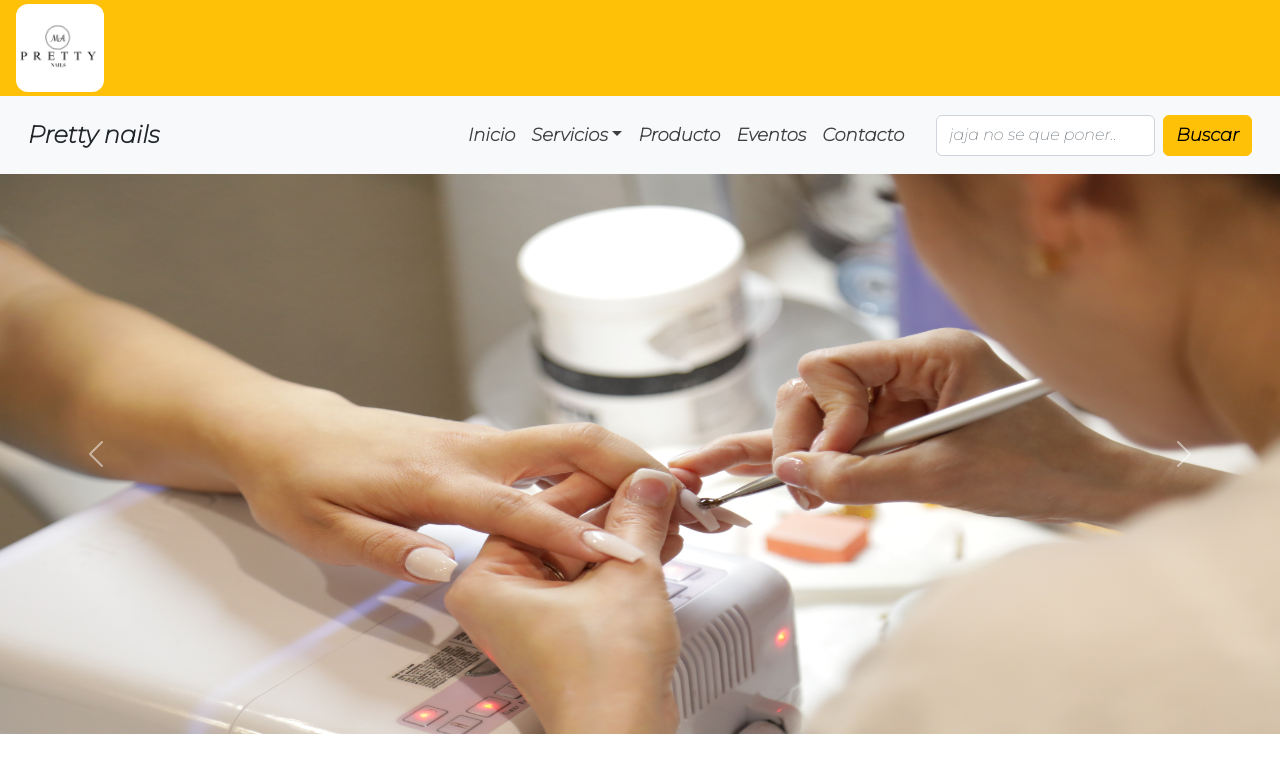
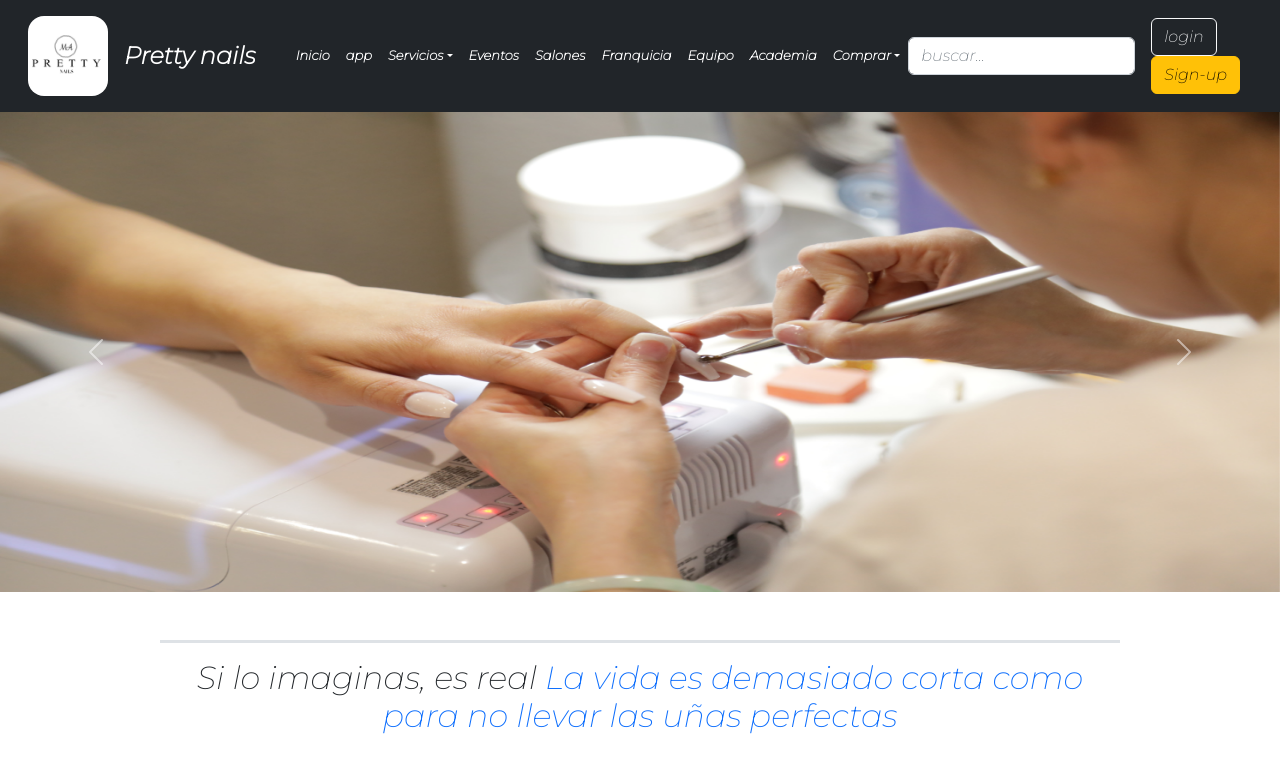
Before and after one commit to Crisppu/paginaPretty, a plain HTML site: page index.html in a window 1280 px wide. Shown: the top 757 px of the page. Drawn offline with nearby package versions, Linux system fonts and the light colour scheme.

Commit message:
modificacion del nav

```diff
--- a/css/style.css
+++ b/css/style.css
@@ -5,29 +5,33 @@ body{
 }
 
 .logo{
-    height: 6rem;
+    height: 5rem;
 }
 
 /*======================Menu=============*/
-#menu li > a{
-font-size: 18px;
+#menu a{
+font-size: 13px;
 font-weight: bolder;
-color: #3f3f3f;
 }
+
 #menu form > button{
 font-size: 18px;
 font-weight: bolder;
 }
+#menu li:hover{
+    box-shadow:0 -3px 0 0  rgb(184, 139, 17);
+}
 #menu a:hover{
-    box-shadow:0 -3px 0 0  rgba(0, 0, 0, 0.2);
+    color: #c78c19;
+}
 
-}
+
 /*======================imagenes carosuel=============*/
 .carousel-inner{
     max-height: 35rem;
 }
 #carousel-1,#carousel-2, #carousel-3{
-    max-height: 40rem;
+    max-height: 30rem;
     max-width: 100%;
 }
 #intro p{
@@ -70,7 +74,7 @@ font-weight: bolder;
 .row-servicios, p{
     text-align:left;
 }
-.imagenes-servicio, .imagenes3-servicio{
+.imagenes-servicio{
     width: 100% !important;
     height: 370px;
 }
@@ -79,10 +83,7 @@ font-weight: bolder;
 /*======================para pantalla pequeña=============*/
 
 @media(max-width:576px){
-    .logo{
-        margin-left: auto;
-        margin-right: auto;
-    }
+
     #carousel-2, #carousel-3{
         max-height: 15rem;
         max-width: 100%;
@@ -105,7 +106,7 @@ font-weight: bolder;
     .row-servicios, p{
         text-align:left;
     }
-    .imagenes-servicio, .imagenes3-servicio{
+    .imagenes-servicio{
         width: 100% ;
         height: 250px;
     }
--- a/index.html
+++ b/index.html
@@ -4,45 +4,38 @@
 <head>
     <meta charset="utf-8">
     <meta name="viewport" content="width=device-width, initial-scale=1">
-        <link
-            href="https://cdn.jsdelivr.net/npm/bootstrap@5.2.0/dist/css/bootstrap.min.css"
-            rel="stylesheet"
-            integrity="sha384-gH2yIJqKdNHPEq0n4Mqa/HGKIhSkIHeL5AyhkYV8i59U5AR6csBvApHHNl/vI1Bx"
-            crossorigin="anonymous">
-        <link rel="stylesheet" type="text/css" media="screen"
-            href="css/style.css" />
+    <link href="https://cdn.jsdelivr.net/npm/bootstrap@5.2.0/dist/css/bootstrap.min.css" rel="stylesheet"
+        integrity="sha384-gH2yIJqKdNHPEq0n4Mqa/HGKIhSkIHeL5AyhkYV8i59U5AR6csBvApHHNl/vI1Bx" crossorigin="anonymous">
+    <link rel="stylesheet" type="text/css" media="screen" href="css/style.css" />
     <title>Pretty nails</title>
 </head>
 
 
 <body>
-        <header class="container-fluid bg-warning d-flex justify-content-betweenp-0">
-            <img src="./imagenes/logoma.jpg" alt="logo de la empresa"class="logo p-1 rounded-4">
-        </header>
+    <header class="sticky-top">
         <!--menu-->
-        <nav class="navbar navbar-expand-lg navbar-light bg-light p-3"
-            id="menu">
+        <nav class="navbar navbar-expand-lg navbar-dark bg-dark p-3" id="menu">
             <div class="container-fluid">
-                <a class="navbar-brand"
-                    href="https://www.facebook.com/merlin.amores.1">
-                    <span class="text-dark fs-4 fw-bold">Pretty nails</span>
+                <img src="./imagenes/logoma.jpg" alt="logo de la empresa" class="logo rounded-4">
+                <a class="navbar-brand" href="https://www.facebook.com/merlin.amores.1">
+                    <span class="p-3 fs-4 fw-bold">Pretty nails</span>
                 </a>
-                <button class="navbar-toggler" type="button"
-                    data-bs-toggle="collapse"
-                    data-bs-target="#navbarSupportedContent"
-                    aria-controls="navbarSupportedContent" aria-expanded="false"
-                    aria-label="Toggle navigation">
+                <button class="navbar-toggler" type="button" data-bs-toggle="collapse"
+                    data-bs-target="#navbarSupportedContent" aria-controls="navbarSupportedContent"
+                    aria-expanded="false" aria-label="Toggle navigation">
                     <span class="navbar-toggler-icon"></span>
                 </button>
 
-                <div class="collapse navbar-collapse"
-                    id="navbarSupportedContent">
-                    <ul class="navbar-nav ms-auto me-4 mb-2 mb-lg-0">
-                        <li class="nav-item "><a class="nav-link active"
-                                aria-current="page" href="./index.html">Inicio</a></li>
+                <div class="collapse navbar-collapse" id="navbarSupportedContent">
+                    <ul class="navbar-nav me-auto me-4 mb-2 mb-lg-0">
+                        <li class="nav-item"><a class="nav-link active" aria-current="page"
+                                href="./index.html">Inicio</a></li>
+                        <li class="nav-item"><a class="nav-link active" aria-current="page" href="./index.html">app</a>
+                        </li>
                         <li class="nav-item dropdown"><a class="nav-link
-                                dropdown-toggle" href="#" role="button"
-                                data-bs-toggle="dropdown" aria-expanded="false">Servicios</a>
+                                    active
+                                    dropdown-toggle" href="#" role="button" data-bs-toggle="dropdown"
+                                aria-expanded="false">Servicios</a>
                             <ul class="dropdown-menu">
                                 <li><a class="dropdown-item" href="#">Esmaltado
                                         Permanente</a></li>
@@ -54,37 +47,55 @@
                         </li>
 
                         <li class="nav-item">
-                            <a class="nav-link" href="#">Producto</a>
+                            <a class="nav-link active" href="#">Eventos</a>
                         </li>
                         <li class="nav-item">
-                            <a class="nav-link" href="#">Eventos</a>
+                            <a class="nav-link active" href="#">Salones</a>
                         </li>
                         <li class="nav-item">
-                            <a class="nav-link" href="#">Contacto</a>
+                            <a class="nav-link active" href="#">Franquicia</a>
                         </li>
+                        <li class="nav-item">
+                            <a class="nav-link active" href="#">Equipo</a>
+                        </li>
+                        <li class="nav-item">
+                            <a class="nav-link active" href="#">Academia</a>
+                        </li>
+
+                        <li class="nav-item dropdown"><a class="nav-link
+                                    active
+                                    dropdown-toggle" href="#" role="button" data-bs-toggle="dropdown"
+                                aria-expanded="false">Comprar</a>
+                            <ul class="dropdown-menu">
+                                <li><a class="dropdown-item" href="#">productos</a></li>
+                                <li><a class="dropdown-item" href="#">servicios</a></li>
                             </ul>
-                    <form class="d-flex">
-                        <input class="form-control me-2" type="email"
-                            placeholder="jaja no se que poner.."
-                            aria-label="buscar">
+                        </li>
+
+
+                    </ul>
+                    <form class="col-12 col-lg-auto mb-3 mb-lg-0 me-lg-3" role="search">
+                        <input class="form-control me-2" type="search" placeholder="buscar..." aria-label="buscar">
+                    </form>
+                    <dvi>
+                        <button class="btn btn-outline-light me-2" type="button">login</button>
                         <button class="btn btn-warning
-                            btn-primary-outline-success" type="button">Buscar</button>
-                    </form>
+                                btn-primary-outline-success " type="button">Sign-up</button>
+                    </dvi>
+
                 </div>
             </div>
         </nav>
+    </header>
     <!--slider de imágenes-->
-        <div id="carouselExampleControls" class="carousel slide"
-            data-bs-ride="carousel">
+    <div id="carouselExampleControls" class="carousel slide" data-bs-ride="carousel">
         <div class="carousel-inner ">
             <div class="carousel-item active" data-bs-interval="3000">
-                    <img src="./imagenes/clienta02.png" class="d-block w-100"
-                        alt="tienda de ropa" id="carousel-1">
+                <img src="./imagenes/clienta02.png" class="d-block w-100" alt="tienda de ropa" id="carousel-1">
             </div>
 
             <div class="carousel-item w-100" data-bs-interval="3000">
-                    <img src="./imagenes/mani00.jpg" class="d-block w-100"
-                        alt="compras ropa" id="carousel-2">
+                <img src="./imagenes/mani00.jpg" class="d-block w-100" alt="compras ropa" id="carousel-2">
             </div>
 
             <div class="carousel-item" data-bs-interval="3000">
@@ -93,21 +104,21 @@
             </div>
 
         </div>
-            <button class="carousel-control-prev" type="button"
-                data-bs-target="#carouselExampleControls" data-bs-slide="prev">
+        <button class="carousel-control-prev" type="button" data-bs-target="#carouselExampleControls"
+            data-bs-slide="prev">
             <span class="carousel-control-prev-icon" aria-hidden="true"></span>
             <span class="visually-hidden">Previous</span>
         </button>
-            <button class="carousel-control-next" type="button"
-                data-bs-target="#carouselExampleControls" data-bs-slide="next">
+        <button class="carousel-control-next" type="button" data-bs-target="#carouselExampleControls"
+            data-bs-slide="next">
             <span class="carousel-control-next-icon" aria-hidden="true"></span>
             <span class="visually-hidden">Next</span>
         </button>
     </div>
     <!--intro-->
     <section class="w-75 mx-auto text-center pt-5" id="intro">
-            <h1 class="p-3 fs-2 border-top border-3">Si lo imaginas, es real<span
-                    class="text-primary"> La vida es demasiado corta como para
+        <h1 class="p-3 fs-2 border-top border-3">Si lo imaginas, es real<span class="text-primary"> La vida es demasiado
+                corta como para
                 no llevar las uñas perfectas</span></h1>
         <p class="p-3 fs-4"><span class="text-primary"> Pretty nails</span>
             te ara lucir bien </p>
@@ -120,7 +131,9 @@
                 <img src="./imagenes/mostrar.jpg" alt="uñas azules" width="340" height="250" class="imagenes-servicio">
                 <div>
                     <h3>Manicura</h3>
-                        <p>Tus manos hablan de tí! Cuídalas con nuestros servicios de manicura: limar y esmaltar, manicura básica, manicura SPA, etc.</p>
+                    <p>Tus manos hablan de tí! Cuídalas con nuestros
+                        servicios de manicura: limar y esmaltar, manicura
+                        básica, manicura SPA, etc.</p>
                     <a href="#">Descubre mas</a>
                 </div>
             </div>
@@ -128,15 +141,20 @@
                 <img src="./imagenes/un1.jpg" alt="uñas azules" width="340" height="250" class="imagenes-servicio">
                 <div>
                     <h3>Uñas Esculpidas</h3>
-                        <p>Uñas esculpidas con las mejores técnicas del mercado: uñas de gel, uñas en acrílico… ¡Ponte en buenas manos!.</p>
+                    <p>Uñas esculpidas con las mejores técnicas del mercado:
+                        uñas de gel, uñas en acrílico… ¡Ponte en buenas
+                        manos!.</p>
                     <a href="#">Descubre mas</a>
                 </div>
             </div>
             <div class="col-lg-4 col-md-12 col-sm-12">
-                    <img src="./imagenes/esmaltePermanente.jpg" alt="uñas azules" width="340" height="250" class="imagenes-servicio">
+                <img src="./imagenes/esmaltePermanente.jpg" alt="uñas
+                        azules" width="340" height="250" class="imagenes-servicio">
                 <div>
                     <h3>Esmalte Permanente</h3>
-                        <p>La novedosa técnica que ha revolucionado el mundo de las uñas: el único esmaltado permanente del mercado de larga duración.</p>
+                    <p>La novedosa técnica que ha revolucionado el mundo de
+                        las uñas: el único esmaltado permanente del mercado
+                        de larga duración.</p>
                     <a href="#">Descubre mas</a>
                 </div>
             </div>
@@ -147,23 +165,28 @@
                 <img src="./imagenes/pedicure.png" alt="uñas azules" width="340" height="250" class="imagenes-servicio">
                 <div>
                     <h3>Pedicure</h3>
-                        <p>Siente el placer de una buena pedicura y mantén tus pies cuidados durante todo el año.</p>
+                    <p>Siente el placer de una buena pedicura y mantén tus
+                        pies cuidados durante todo el año.</p>
                     <a href="#">Descubre mas</a>
                 </div>
             </div>
             <div class="col-lg-4 col-md-12 col-sm-12">
-                    <img src="./imagenes/cejasYpesta.jpg" alt="uñas azules" width="340" height="250" class="imagenes-servicio">
+                <img src="./imagenes/cejasYpesta.jpg" alt="uñas azules" width="340" height="250"
+                    class="imagenes-servicio">
                 <div>
                     <h3>Pestañas y cejas</h3>
-                        <p>Rediseña e intensifica tu mirada consiguiendo una mirada de infarto.</p>
+                    <p>Rediseña e intensifica tu mirada consiguiendo una
+                        mirada de infarto.</p>
                     <a href="#">Descubre mas</a>
                 </div>
             </div>
             <div class="col-lg-4 col-md-12 col-sm-12">
-                    <img src="./imagenes/mascarilla.jpg" alt="uñas azules" width="340" height="250" class="imagenes-servicio">
+                <img src="./imagenes/mascarilla.jpg" alt="uñas azules" width="340" height="250"
+                    class="imagenes-servicio">
                 <div>
                     <h3>Tratamiento Facial</h3>
-                        <p>Regenera la piel y mejora el aspecto de tu rostro. Presume de una piel limpia, sana y radiante.</p>
+                    <p>Regenera la piel y mejora el aspecto de tu rostro.
+                        Presume de una piel limpia, sana y radiante.</p>
                     <a href="#">Descubre mas</a>
                 </div>
             </div>
@@ -171,18 +194,23 @@
 
         <div class="row w-100 mx-auto row-servicios m-5">
             <div class="col-lg-6 col-md-12 col-sm-12">
-                    <img src="./imagenes/depilacion1.jpg" alt="uñas azules" width="440" height="200" class="imagenes-servicio">
+                <img src="./imagenes/depilacion1.jpg" alt="uñas azules" width="440" height="200"
+                    class="imagenes-servicio">
                 <div>
                     <h3>Depilación</h3>
-                        <p>Disfrutar de una piel suave y lisa ahora es más fácil que nunca con nuestros tratamientos de depilación.</p>
+                    <p>Disfrutar de una piel suave y lisa ahora es más fácil
+                        que nunca con nuestros tratamientos de depilación.</p>
                     <a href="#">Descubre mas</a>
                 </div>
             </div>
             <div class="col-lg-6 col-md-12 col-sm-12 ">
-                    <img src="./imagenes/peluqueria1.jpg" alt="uñas azules" width="440" height="200" class="imagenes-servicio">
+                <img src="./imagenes/peluqueria1.jpg" alt="uñas azules" width="440" height="200"
+                    class="imagenes-servicio">
                 <div>
                     <h3>Tratamiento Facial</h3>
-                        <p>Asesoramiento, peinado y cuidado para el pelo: Conoce nuestros servicios de corte, peinados, recogidos, tinte o alisados.</p>
+                    <p>Asesoramiento, peinado y cuidado para el pelo: Conoce
+                        nuestros servicios de corte, peinados, recogidos,
+                        tinte o alisados.</p>
                     <a href="#">Descubre mas</a>
                 </div>
             </div>
@@ -190,8 +218,7 @@
     </section>
 
 
-        <script
-            src="https://cdn.jsdelivr.net/npm/bootstrap@5.2.0/dist/js/bootstrap.bundle.min.js"
+    <script src="https://cdn.jsdelivr.net/npm/bootstrap@5.2.0/dist/js/bootstrap.bundle.min.js"
         integrity="sha384-A3rJD856KowSb7dwlZdYEkO39Gagi7vIsF0jrRAoQmDKKtQBHUuLZ9AsSv4jD4Xa"
         crossorigin="anonymous"></script>
 </body>
```
Lines whose indentation alone changed are shown as unchanged.
